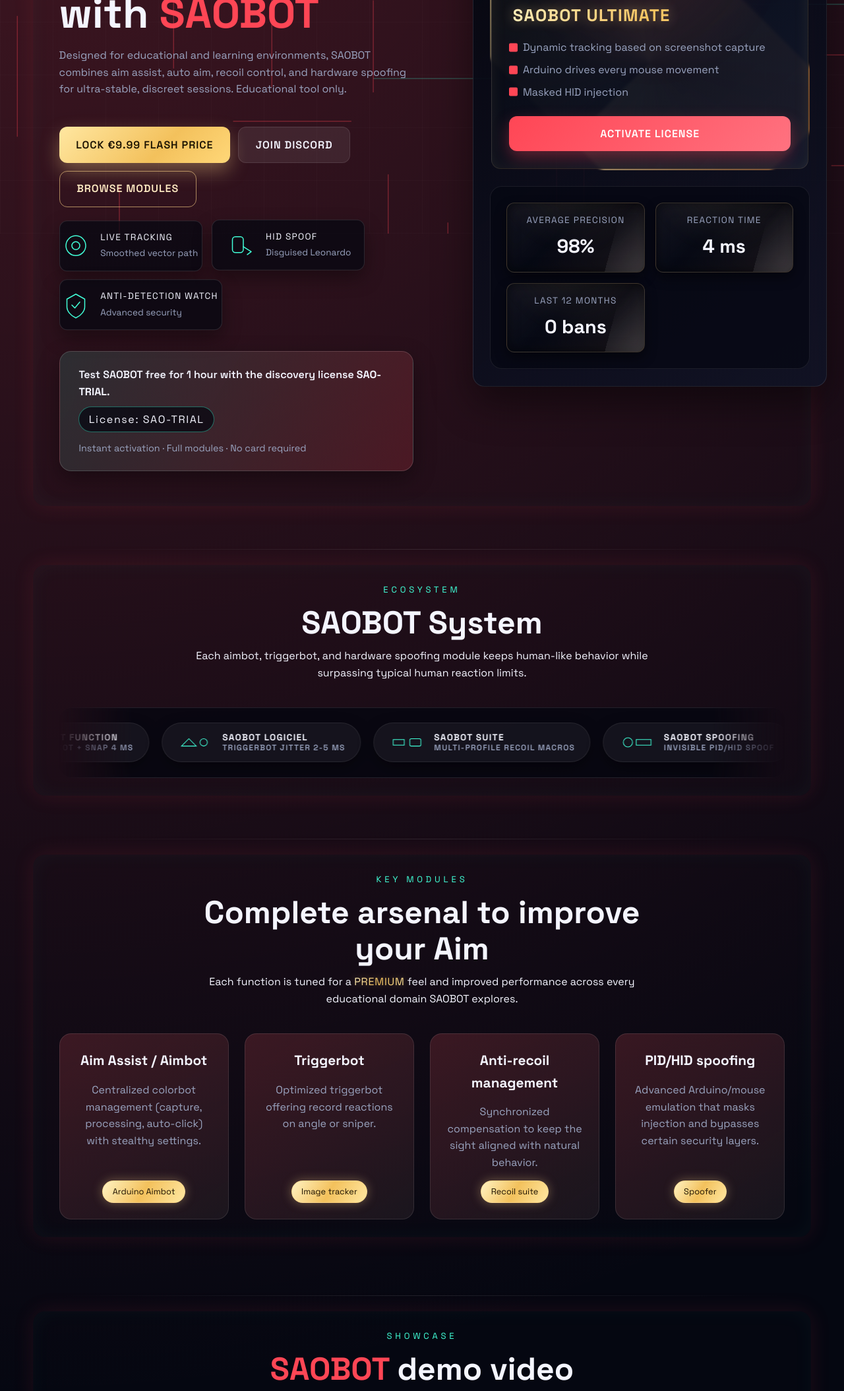
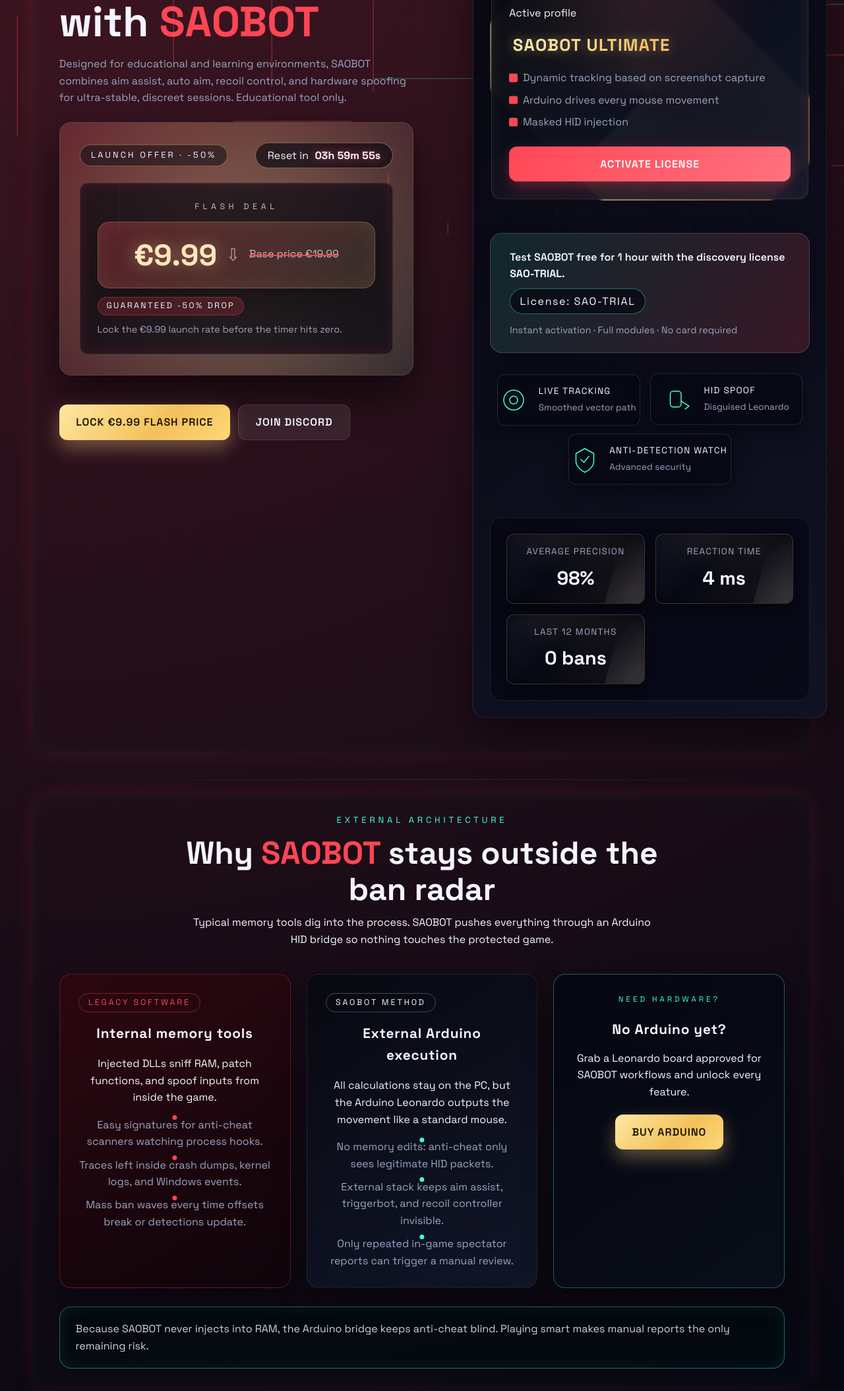
Before and after one commit to Seikoooo/MON-SITE-SAOBOT, a plain HTML site: page index.html in a window 1280 px wide. Shown: the part 446-2554 px from the top of the page at 66% size. Drawn offline with Linux system fonts and the light colour scheme.

Commit message:
Update index.html

```diff
--- a/index.html
+++ b/index.html
@@ -47,17 +47,60 @@
 
 	<main>
 		<section class="hero animate-section" id="download">
+			<p class="eyebrow hero-eyebrow" data-i18n="hero.eyebrow">Tactical assistance suite</p>
 			<div class="hero-text reveal">
-				<p class="eyebrow" data-i18n="hero.eyebrow">Tactical assistance suite</p>
 				<h1 data-i18n="hero.heading">Own every duel with <span class="accent">SAOBOT</span></h1>
 				<p class="lead" data-i18n="hero.lead">
 					Purpose-built for pro tactical FPS environments, SAOBOT blends aim assist,
 					auto aim, recoil control, and PID/HID/Arduino spoofing for ultra-stable, low-profile sessions.
 				</p>
+				<div class="flash-sale" data-flash-sale data-countdown-hours="4">
+					<div class="flash-header">
+						<span class="flash-pill" data-i18n="hero.flash.ribbon">Launch offer · -50%</span>
+						<div class="flash-timer" aria-live="polite">
+							<span data-i18n="hero.flash.countdownLabel">Reset in</span>
+							<strong class="countdown-value" data-countdown-output>03h 00m 00s</strong>
+						</div>
+					</div>
+					<div class="flash-body">
+						<div class="flash-ticket">
+							<span class="ticket-label" data-i18n="hero.flash.current">Flash deal</span>
+							<div class="ticket-price-box">
+								<strong class="ticket-price" data-i18n="hero.flash.price">€9.99</strong>
+								<span class="ticket-arrow" aria-hidden="true">⇩</span>
+								<span class="ticket-base" data-i18n="hero.flash.base">Base price 19,99€</span>
+							</div>
+							<span class="ticket-tag" data-i18n="hero.flash.save">Save 50%</span>
+							<p class="ticket-note" data-i18n="hero.flash.lock">Lock the €9.99 lifetime rate if you activate before the timer hits zero.</p>
+						</div>
+					</div>
+				</div>
 				<div class="hero-cta">
 					<button class="primary glow-btn gold-glow" data-scroll="#pricing" data-i18n="hero.planButton">€9.99/month plan</button>
 					<a class="secondary glow-btn" href="https://discord.gg/aQMcEPgUUa" target="_blank" rel="noopener" data-i18n="hero.discord">Join Discord</a>
-					<button class="ghost glow-btn gold-glow" data-scroll="#features" data-i18n="hero.modules">Browse modules</button>
+				</div>
+			</div>
+			<div class="hero-side">
+				<div class="hero-side-panel">
+					<div class="hero-card reveal delay-1">
+						<div class="holo-frame"></div>
+						<div class="card-content">
+							<p class="card-label" data-i18n="hero.card.label">Active profile</p>
+							<h2 class="gold-title">SAOBOT ULTIMATE</h2>
+							<ul>
+								<li data-i18n="hero.card.list1">Dynamic tracking built on MSS capture</li>
+								<li data-i18n="hero.card.list2">Arduino drives every mouse motion</li>
+								<li data-i18n="hero.card.list3">Cloaked HID injection</li>
+							</ul>
+							<button class="primary" data-scroll="#pricing" data-i18n="hero.card.button">Activate license</button>
+						</div>
+					</div>
+					<div class="trial-banner reveal delay-1">
+						<p data-i18n="trial.blurb">Test SAOBOT free for 1 hour with the discovery license <strong>SAO-TRIAL</strong>.</p>
+						<div class="trial-meta">
+							<span class="code-pill" data-i18n="trial.metadata">License:&nbsp;SAO-TRIAL</span>
+							<span class="note" data-i18n="trial.note">Instant activation · Full modules · No card required</span>
+						</div>
 					</div>
 					<div class="hero-badges reveal delay-2" aria-label="Live SAOBOT status" data-i18n-attr="aria-label:hero.badges.aria">
 						<div class="badge-card tight-left">
@@ -91,29 +134,6 @@
 							</div>
 						</div>
 					</div>
-				<div class="trial-banner reveal delay-1">
-					<p data-i18n="trial.blurb">Test SAOBOT free for 1 hour with the discovery license <strong>SAO-TRIAL</strong>.</p>
-					<div class="trial-meta">
-						<span class="code-pill" data-i18n="trial.metadata">License:&nbsp;SAO-TRIAL</span>
-						<span class="note" data-i18n="trial.note">Instant activation · Full modules · No card required</span>
-					</div>
-				</div>
-			</div>
-			<div class="hero-side">
-				<div class="hero-side-panel">
-					<div class="hero-card reveal delay-1">
-						<div class="holo-frame"></div>
-						<div class="card-content">
-							<p class="card-label" data-i18n="hero.card.label">Active profile</p>
-							<h2 class="gold-title">SAOBOT ULTIMATE</h2>
-							<ul>
-								<li data-i18n="hero.card.list1">Dynamic tracking built on MSS capture</li>
-								<li data-i18n="hero.card.list2">Arduino drives every mouse motion</li>
-								<li data-i18n="hero.card.list3">Cloaked HID injection</li>
-							</ul>
-							<button class="primary" data-scroll="#pricing" data-i18n="hero.card.button">Activate license</button>
-						</div>
-					</div>
 					<div class="hero-meta hero-stats reveal delay-2">
 						<div>
 							<span class="label" data-i18n="hero.stats.precision">Average accuracy</span>
@@ -132,50 +152,42 @@
 			</div>
 		</section>
 
-		<section class="partners animate-section" aria-label="Signature SAOBOT modules" data-i18n-attr="aria-label:partners.aria">
-			<div class="partners-head section-head section-head-centered">
-				<p class="eyebrow" data-i18n="partners.eyebrow">Ecosystem</p>
-				<h2 data-i18n="partners.heading">SAOBOT systems squad</h2>
-				<p data-i18n="partners.copy">Every aimbot, triggerbot, and hardware spoofing module keeps a human signature while striking faster than the top-tier ranked meta.</p>
+		<section class="hardware-proof animate-section" id="hardware">
+			<div class="section-head section-head-centered">
+				<p class="eyebrow" data-i18n="hardware.eyebrow">External architecture</p>
+				<h2 data-i18n="hardware.heading">Why SAOBOT stays outside the ban radar</h2>
+				<p data-i18n="hardware.lead">Most memory tools read or write game data directly. SAOBOT routes every action through an Arduino HID bridge so nothing touches the protected process.</p>
 			</div>
-			<div class="partners-marquee" aria-hidden="true">
-				<div class="marquee-track">
-					<span class="partner-chip">
-						<svg viewBox="0 0 80 32" role="img"><rect x="4" y="6" width="72" height="20" rx="10" /><circle cx="24" cy="16" r="5" /><circle cx="56" cy="16" r="5" /></svg>
-						<div>
-							<strong data-i18n="partners.chip1.title">Saobot Function</strong>
-							<span data-i18n="partners.chip1.desc">Colorbot + 4&nbsp;ms snap</span>
+			<div class="hardware-grid">
+				<article class="hardware-card risk">
+					<span class="hardware-badge" data-i18n="hardware.memory.badge">Legacy software</span>
+					<h3 data-i18n="hardware.memory.title">Internal memory hacks</h3>
+					<p data-i18n="hardware.memory.copy">Injected DLLs sniff RAM, patch functions, or trigger inputs inside the game.</p>
+					<ul>
+						<li data-i18n="hardware.memory.item1">Detected by anti-cheat scanners searching for process hooks and signatures.</li>
+						<li data-i18n="hardware.memory.item2">Leave traces in crash dumps and Windows logs.</li>
+						<li data-i18n="hardware.memory.item3">Mass ban waves when offsets break or detections update.</li>
+					</ul>
+				</article>
+				<article class="hardware-card">
+					<span class="hardware-badge" data-i18n="hardware.saobot.badge">SAOBOT method</span>
+					<h3 data-i18n="hardware.saobot.title">External Arduino execution</h3>
+					<p data-i18n="hardware.saobot.copy">Inputs are computed on the PC but transmitted through an Arduino Leonardo that emulates a legit mouse.</p>
+					<ul>
+						<li data-i18n="hardware.saobot.item1">Nothing injected in RAM: anti-cheat sees standard HID traffic.</li>
+						<li data-i18n="hardware.saobot.item2">External stack keeps aim assist, triggerbot, and recoil fully invisible.</li>
+						<li data-i18n="hardware.saobot.item3">Only manual reports from spectators can trigger a review.</li>
+					</ul>
+				</article>
+				<article class="hardware-card hardware-cta">
+					<p class="eyebrow small" data-i18n="hardware.arduino.eyebrow">Need hardware?</p>
+					<h3 data-i18n="hardware.arduino.heading">No Arduino yet?</h3>
+					<p data-i18n="hardware.arduino.copy">Grab a Leonardo board approved for SAOBOT workflows and unlock every feature.</p>
+					<a class="primary glow-btn gold-glow" href="https://www.amazon.fr/KEYESTUDIO-Carte-d%C3%A9veloppement-Compatible-Arduino/dp/B0BKFVY9PC?source=ps-sl-shoppingads-lpcontext&amp;psc=1&amp;smid=A39F7KX4U3W9JH" target="_blank" rel="noopener" data-i18n="hardware.arduino.button">Buy Arduino</a>
+				</article>
 			</div>
-					</span>
-					<span class="partner-chip">
-						<svg viewBox="0 0 80 32" role="img"><path d="M10 24 L26 8 L42 24 Z" /><circle cx="58" cy="16" r="8" /></svg>
-						<div>
-							<strong data-i18n="partners.chip2.title">Saobot Cheat</strong>
-							<span data-i18n="partners.chip2.desc">Triggerbot jitter 2-5&nbsp;ms</span>
-						</div>
-					</span>
-					<span class="partner-chip">
-						<svg viewBox="0 0 80 32" role="img"><rect x="10" y="10" width="24" height="12" /><rect x="46" y="8" width="24" height="16" rx="3" /></svg>
-						<div>
-							<strong data-i18n="partners.chip3.title">Saobot Suite</strong>
-							<span data-i18n="partners.chip3.desc">Multi-profile recoil macros</span>
-						</div>
-					</span>
-					<span class="partner-chip">
-						<svg viewBox="0 0 80 32" role="img"><circle cx="20" cy="16" r="10" /><path d="M38 10 H70 V22 H38 Z" /></svg>
-						<div>
-							<strong data-i18n="partners.chip4.title">Saobot spoofing</strong>
-							<span data-i18n="partners.chip4.desc">Invisible PID/HID spoof</span>
-						</div>
-					</span>
-					<span class="partner-chip">
-						<svg viewBox="0 0 80 32" role="img"><path d="M8 24 L20 8 L32 24 Z" /><rect x="42" y="8" width="30" height="16" rx="8" /></svg>
-						<div>
-							<strong data-i18n="partners.chip5.title">MSS detection</strong>
-							<span data-i18n="partners.chip5.desc">Chrono crosshair prediction</span>
-						</div>
-					</span>
-				</div>
+			<div class="hardware-proof-footer">
+				<p data-i18n="hardware.highlight">Because SAOBOT runs 100% outside the protected process, the only realistic risk is repeated in-game reports. Play smart, stay legit, and the Arduino bridge keeps anti-cheat blind.</p>
 			</div>
 		</section>
 
@@ -209,6 +221,36 @@
 			</div>
 		</section>
 
+		<section class="community animate-section" id="community">
+			<div class="section-head section-head-centered">
+				<p class="eyebrow" data-i18n="community.eyebrow">Community</p>
+				<h2 data-i18n="community.heading">An active, moderated base</h2>
+				<p data-i18n="community.copy">Support, ready-to-use profiles, and hardware requirements gathered inside a single secure hub.</p>
+			</div>
+			<div class="community-grid">
+				<article class="community-card">
+					<div class="value">STAFF</div>
+					<p class="label" data-i18n="community.card1.label">Active Discord members with a dedicated ticket system</p>
+					<span class="note" data-i18n="community.card1.note">Instant support and private channels</span>
+				</article>
+				<article class="community-card">
+					<div class="value count-up" data-count="10" data-suffix="+" data-duration="4000">0</div>
+					<p class="label" data-i18n="community.card2.label">Ready-to-use preconfigured profiles for users</p>
+					<span class="note" data-i18n="community.card2.note">Rapid switch between Aimbot / Triggerbot / Autoshoot / Anti-recoil</span>
+				</article>
+				<article class="community-card">
+					<div class="value">Arduino Leonardo</div>
+					<p class="label" data-i18n="community.card3.label">Required to enable secure HID injection and SAOBOT features</p>
+					<span class="note" data-i18n="community.card3.note">Invisible hardware spoofing and reliability</span>
+				</article>
+				<article class="community-card">
+					<div class="value">LOGICIEL CORE</div>
+					<p class="label" data-i18n="community.card4.label">Aimbot / Triggerbot / Anti-recoil modules ready to deploy</p>
+					<span class="note" data-i18n="community.card4.note">Legit and rage profiles included</span>
+				</article>
+			</div>
+		</section>
+
 		<section class="split animate-section">
 			<div class="section-head section-head-centered">
 				<p class="eyebrow" data-i18n="split.eyebrow">Showcase</p>
@@ -235,36 +277,6 @@
 			</div>
 		</section>
 
-		<section class="community animate-section" id="community">
-			<div class="section-head section-head-centered">
-				<p class="eyebrow" data-i18n="community.eyebrow">Community</p>
-				<h2 data-i18n="community.heading">An active, moderated base</h2>
-				<p data-i18n="community.copy">Support, ready-to-use profiles, and hardware requirements gathered inside a single secure hub.</p>
-			</div>
-			<div class="community-grid">
-				<article class="community-card">
-					<div class="value">STAFF</div>
-					<p class="label" data-i18n="community.card1.label">Active Discord members with a dedicated ticket system</p>
-					<span class="note" data-i18n="community.card1.note">Instant support and private channels</span>
-				</article>
-				<article class="community-card">
-					<div class="value count-up" data-count="10" data-suffix="+" data-duration="4000">0</div>
-					<p class="label" data-i18n="community.card2.label">Ready-to-use preconfigured profiles for users</p>
-					<span class="note" data-i18n="community.card2.note">Rapid switch between Aimbot / Triggerbot / Autoshoot / Anti-recoil</span>
-				</article>
-				<article class="community-card">
-					<div class="value">Arduino Leonardo</div>
-					<p class="label" data-i18n="community.card3.label">Required to enable secure HID injection and SAOBOT features</p>
-					<span class="note" data-i18n="community.card3.note">Invisible hardware spoofing and reliability</span>
-				</article>
-				<article class="community-card">
-					<div class="value">CHEAT CORE</div>
-					<p class="label" data-i18n="community.card4.label">Aimbot / Triggerbot / Anti-recoil modules ready to deploy</p>
-					<span class="note" data-i18n="community.card4.note">Legit and rage profiles included</span>
-				</article>
-			</div>
-		</section>
-
 		<section class="pricing animate-section" id="pricing">
 			<div class="section-head section-head-centered">
 				<p class="eyebrow" data-i18n="pricing.eyebrow">Launch offer</p>
@@ -273,7 +285,17 @@
 			<div class="pricing-card reveal">
 				<div class="badge" data-i18n="pricing.badge">Best seller</div>
 				<h3 class="gold-title" data-i18n="pricing.title">ULTIMATE Pack</h3>
-				<p class="price" data-i18n="pricing.price">9,99€ / month</p>
+				<div class="pricing-flash">
+					<div class="pricing-flash-prices">
+						<span class="pricing-flash-new" data-i18n="pricing.flash.new">Offre 9,99€</span>
+						<span class="pricing-flash-arrow" aria-hidden="true">⇨</span>
+						<span class="pricing-flash-old" data-i18n="pricing.flash.old">Base 19,99€</span>
+					</div>
+					<div class="pricing-flash-meta">
+						<span class="pricing-flash-badge" data-i18n="pricing.flash.badge">-50%</span>
+						<span class="pricing-flash-note" data-i18n="pricing.flash.note">Lifetime lock while the flash promo runs.</span>
+					</div>
+				</div>
 				<p data-i18n="pricing.copy">Full access to <span class="gold-text">SAOBOT</span> modules, updates, and <span class="gold-text">premium</span> support for only 9.99€ per month.</p>
 				<p class="trial-note" data-i18n="pricing.trial">Still unsure? Use the <strong>SAO-TRIAL</strong> license for a 1-hour session with every module, no commitment.</p>
 				<ul>
```
Lines whose indentation alone changed are shown as unchanged.
